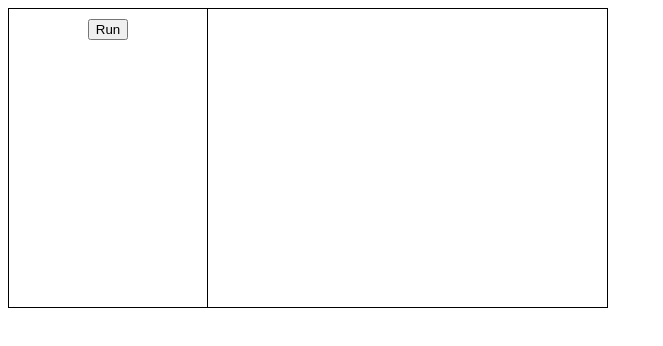
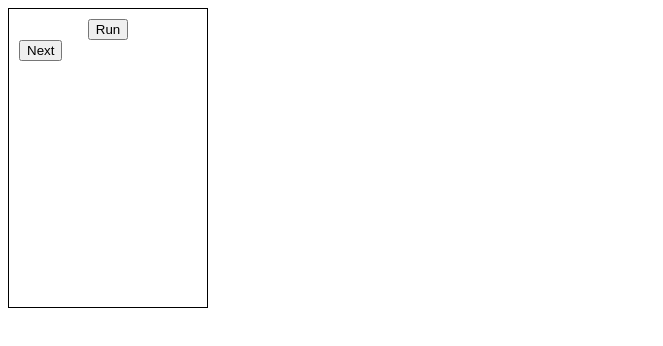
Before and after one commit to viniciusoyama/conway-game-of-life, a website built with webpack: page src/main.html in a window 1280 px wide. Shown: the whole page, without its empty margins (0-663 px from the left). Built offline with nearby package versions, Linux system fonts and the light colour scheme.

Commit message:
Fixing the html structure

```diff
--- a/src/main.html
+++ b/src/main.html
@@ -10,10 +10,9 @@
   <body>
     <div id="left-menu">
       <button id="run-button">Run</button>
+      <button id="next-button">Next</button>
     </div>
-    <div id="game-screen">
-
-    </div>
+    <div id="game-map"></div>
 
     <div class="clearfix"></div>
   </body>
```
